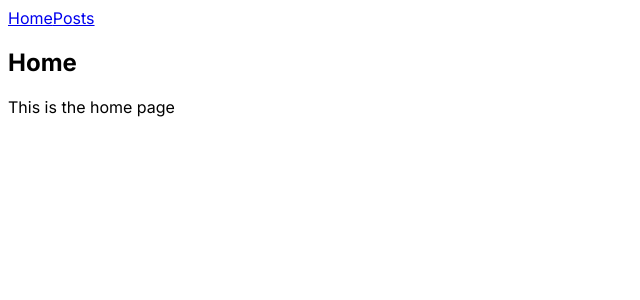
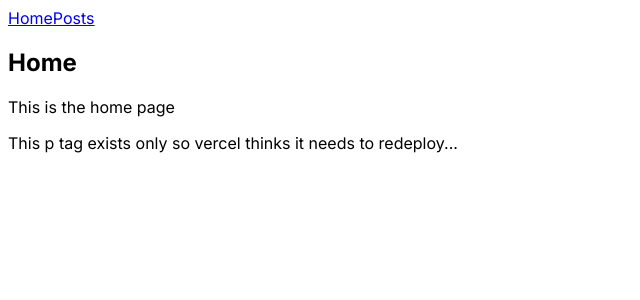
Before and after one commit to Wollivan/muppets-auth, a Next.js app: page / in a window 1280 px wide. Shown: the top 300 px of the page, without its empty margins (0-640 px from the left). Built offline with nearby package versions, Linux system fonts and the light colour scheme.

Commit message:
Redeploy plesaeasda

```diff
--- a/src/app/page.js
+++ b/src/app/page.js
@@ -3,6 +3,7 @@ export default function Home() {
     <div>
       <h2>Home</h2>
       <p>This is the home page</p>
+      <p>This p tag exists only so vercel thinks it needs to redeploy...</p>
     </div>
   );
 }
```
